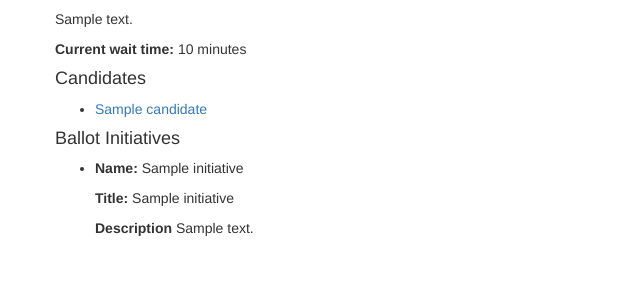
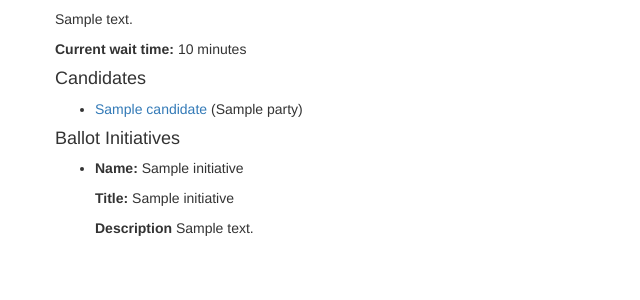
Before and after one commit to jacksonchen/databases, a Flask app: template templates/ballot.html in a window 1280 px wide. Shown: the part 186-486 px from the top of the page, without its empty margins (0-640 px from the left). Run offline with Flask 2, Linux system fonts and the light colour scheme; the template is opened without the code that fills it: most values are stand-ins (such as "Sample title", 1, 10 or a date in 2020); parts of the project's set-up code (start-up, migrations or seed data) failed here and were passed over; some libraries are stand-ins or nearby versions.

Commit message:
Add parties

```diff
--- a/server.py
+++ b/server.py
@@ -223,7 +223,7 @@ def ballotpost():
         cursor.close()
 
         candidateQuery = """
-            SELECT ca.name, ca.platform
+            SELECT ca.name, ca.platform, (SELECT p.name FROM (Candidate ca2 JOIN AffiliatedWith aw ON ca2.cid = aw.cid) JOIN PoliticalParty p ON p.pid = aw.pid WHERE ca2.cid = ca.cid)
             FROM (((Voter v JOIN CastBallot c ON v.vid = c.vid) JOIN Ballot B ON c.bid = b.bid) JOIN OfferCandidate o ON o.bid = b.bid) JOIN Candidate ca ON ca.cid = o.cid
             WHERE v.name = '{voterName}'
         """
@@ -233,6 +233,7 @@ def ballotpost():
             candidate = {}
             candidate['name'] = result[0]
             candidate['platform'] = result[1]
+            candidate['party'] = result[2]
             candidates.append(candidate)
         cursor.close()
 
@@ -276,7 +277,7 @@ def candidatepost():
         district = request.form['district']
 
         candidateQuery = """
-            SELECT c.name, c.platform
+            SELECT c.name, c.platform, (SELECT p.name FROM (Candidate ca2 JOIN AffiliatedWith aw ON ca2.cid = aw.cid) JOIN PoliticalParty p ON p.pid = aw.pid WHERE ca2.cid = c.cid)
             FROM (ElectionDistrict e JOIN RunningIn r ON e.eid = r.eid) JOIN Candidate c ON r.cid = c.cid
             WHERE e.district = '{district}'
         """
@@ -286,6 +287,7 @@ def candidatepost():
             candidate = {}
             candidate['name'] = result[0]
             candidate['platform'] = result[1]
+            candidate['party'] = result[2]
             candidates.append(candidate)
         cursor.close()
 
--- a/templates/ballot.html
+++ b/templates/ballot.html
@@ -46,7 +46,7 @@
           <h4>Candidates</h4>
           <ul>
             {% for candidate in candidates %}
-              <li><a target="_blank" href="{{candidate.platform}}">{{candidate.name}}</a></li>
+              <li><a target="_blank" href="{{candidate.platform}}">{{candidate.name}}</a> ({{candidate.party}})</li>
             {% endfor %}
           </ul>
 
--- a/templates/candidate.html
+++ b/templates/candidate.html
@@ -38,7 +38,7 @@
           <h3>Candidates</h3>
           <ul>
             {% for candidate in candidates %}
-              <li><a target="_blank" href="{{candidate.platform}}">{{candidate.name}}</a></li>
+              <li><a target="_blank" href="{{candidate.platform}}">{{candidate.name}}</a> ({{candidate.party}})</li>
             {% endfor %}
           </ul>
         </div>
```
